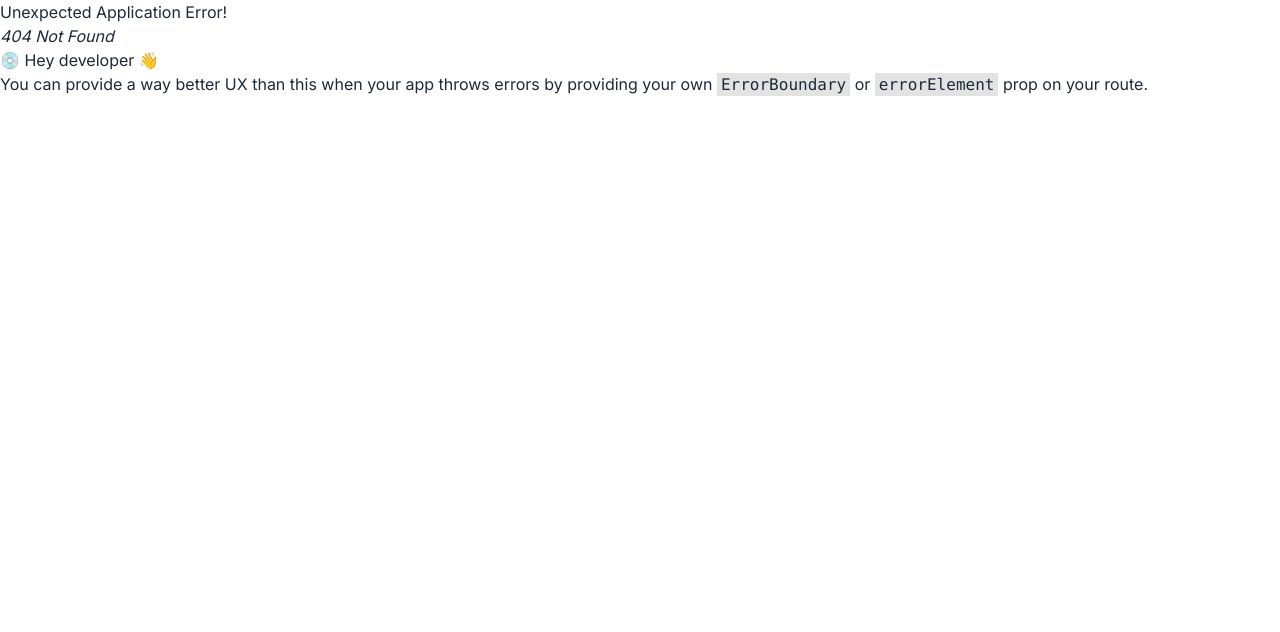
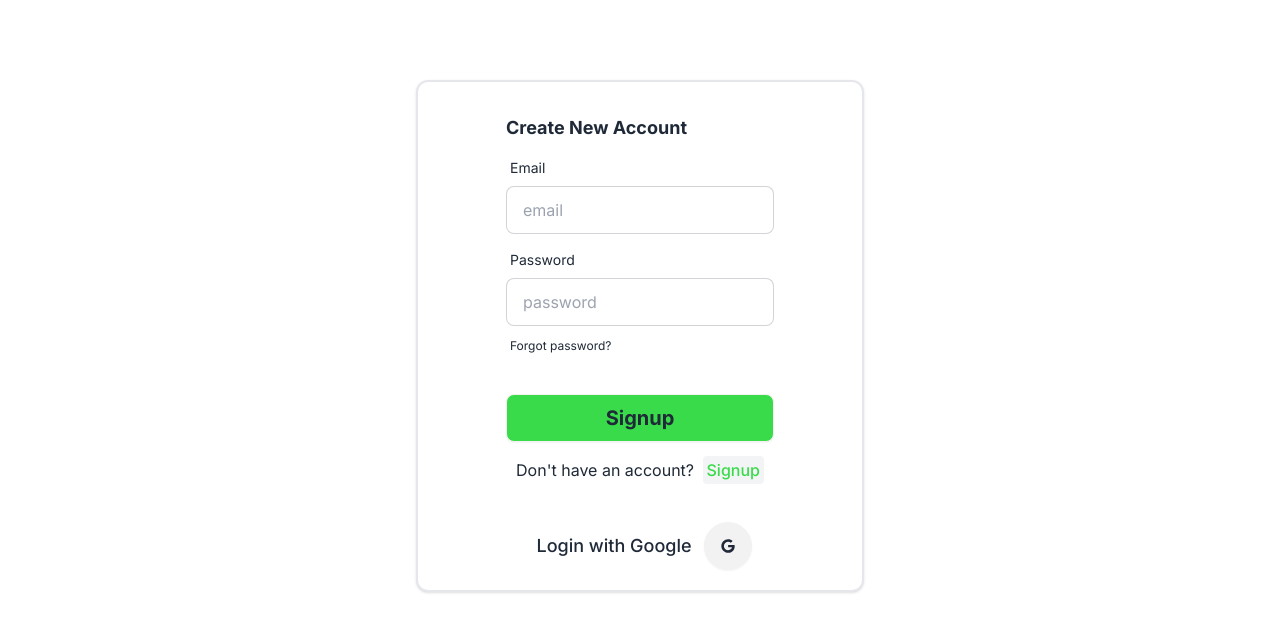
Before and after one commit to HossainRafi/Foodi, a React (Vite) app in the folder foodi-client/: page /signup in a window 1280 px wide. Before the commit this address had no page. Shown: the top 632 px of the page. Built offline with nearby package versions, Linux system fonts and the light colour scheme.

Commit message:
create signup page

```diff
--- a/foodi-client/src/components/Modal.jsx
+++ b/foodi-client/src/components/Login.jsx
@@ -2,13 +2,15 @@ import { Link } from "react-router-dom";
 import { FaGoogle } from "react-icons/fa";
 import { useForm } from "react-hook-form";
 
-export const Modal = () => {
+export const Login = () => {
   const {
     register,
     handleSubmit,
     formState: { errors },
   } = useForm();
+
   const onSubmit = (data) => console.log(data);
+
   return (
     <div>
       <dialog id="my_modal_5" className="modal modal-middle sm:modal-middle">
@@ -20,7 +22,9 @@ export const Modal = () => {
               className="card-body"
               method="dialog"
             >
-              <h3 className="font-bold text-lg capitalize">please login</h3>
+              <h3 className="font-bold text-lg capitalize">
+                Login Your Account
+              </h3>
 
               {/* email */}
               <div className="form-control">
--- a/foodi-client/src/components/Navbar.jsx
+++ b/foodi-client/src/components/Navbar.jsx
@@ -1,6 +1,6 @@
 import { useEffect, useState } from "react";
 import { FaRegUser } from "react-icons/fa";
-import { Modal } from "./Modal";
+import { Login } from "./Login";
 import logo from "/logo.png";
 
 export const Navbar = () => {
@@ -167,7 +167,7 @@ export const Navbar = () => {
             >
               <FaRegUser className="text-xl" /> Login
             </button>
-            <Modal />
+            <Login />
           </div>
         </div>
       </header>
--- /dev/null
+++ b/foodi-client/src/components/Signup.jsx
@@ -0,0 +1,89 @@
+import { Link } from "react-router-dom";
+import { FaGoogle } from "react-icons/fa";
+import { useForm } from "react-hook-form";
+
+export const Signup = () => {
+  const {
+    register,
+    handleSubmit,
+    formState: { errors },
+  } = useForm();
+
+  const onSubmit = (data) => console.log(data);
+
+  return (
+    <div className="max-w-md bg-white shadow w-full mx-auto flex items-center justify-center my-20 rounded-xl border-2">
+      <div className="modal-action flex flex-col justify-center mt-0">
+        {/* login form */}
+        <form
+          onSubmit={handleSubmit(onSubmit)}
+          className="card-body"
+          method="dialog"
+        >
+          <h3 className="font-bold text-lg capitalize">create new account</h3>
+
+          {/* email */}
+          <div className="form-control">
+            <label className="label">
+              <span className="label-text">Email</span>
+            </label>
+            <input
+              type="email"
+              placeholder="email"
+              className="input input-bordered"
+              required
+              {...register("email")}
+            />
+          </div>
+
+          {/* password */}
+          <div className="form-control">
+            <label className="label">
+              <span className="label-text">Password</span>
+            </label>
+            <input
+              type="password"
+              placeholder="password"
+              className="input input-bordered"
+              required
+              {...register("password")}
+            />
+            <label className="label mt-1">
+              <a href="#" className="label-text-alt link link-hover">
+                Forgot password?
+              </a>
+            </label>
+          </div>
+
+          {/* error text */}
+
+          {/* login btn */}
+          <div className="form-control mt-6">
+            <input
+              type="submit"
+              value="Signup"
+              className="btn bg-green text-xl font-bold"
+            />
+          </div>
+
+          <p className="text-center my-2">
+            Don't have an account?{" "}
+            <Link
+              to="/signup"
+              className="text-green ml-1 bg-gray-100 p-1 rounded font-medium"
+            >
+              Signup
+            </Link>{" "}
+          </p>
+        </form>
+
+        <div className="text-center space-x-3 mb-5 flex items-center justify-center">
+          <p className="text-lg font-medium">Login with Google</p>
+          <button className="btn btn-circle hover:bg-green hover:text-white">
+            <FaGoogle />
+          </button>
+        </div>
+      </div>
+    </div>
+  );
+};
--- a/foodi-client/src/router/Router.jsx
+++ b/foodi-client/src/router/Router.jsx
@@ -2,6 +2,7 @@ import { createBrowserRouter } from "react-router-dom";
 import { MainLayout } from "../layout/MainLayout";
 import { Home } from "../pages/home/Home";
 import { Menu } from "../pages/shop/Menu";
+import { Signup } from "../components/Signup";
 
 export const router = createBrowserRouter([
   {
@@ -18,4 +19,8 @@ export const router = createBrowserRouter([
       },
     ],
   },
+  {
+    path: "/signup",
+    element: <Signup />,
+  },
 ]);
```
